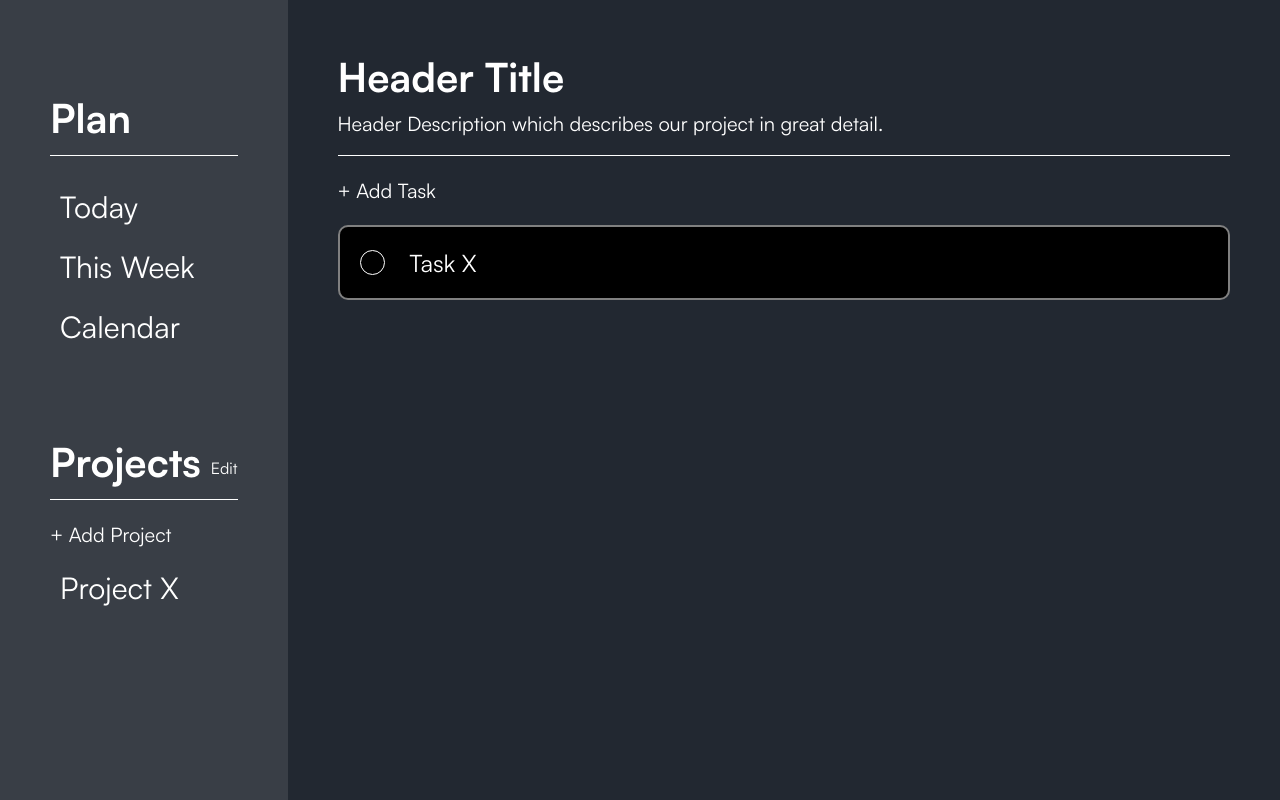
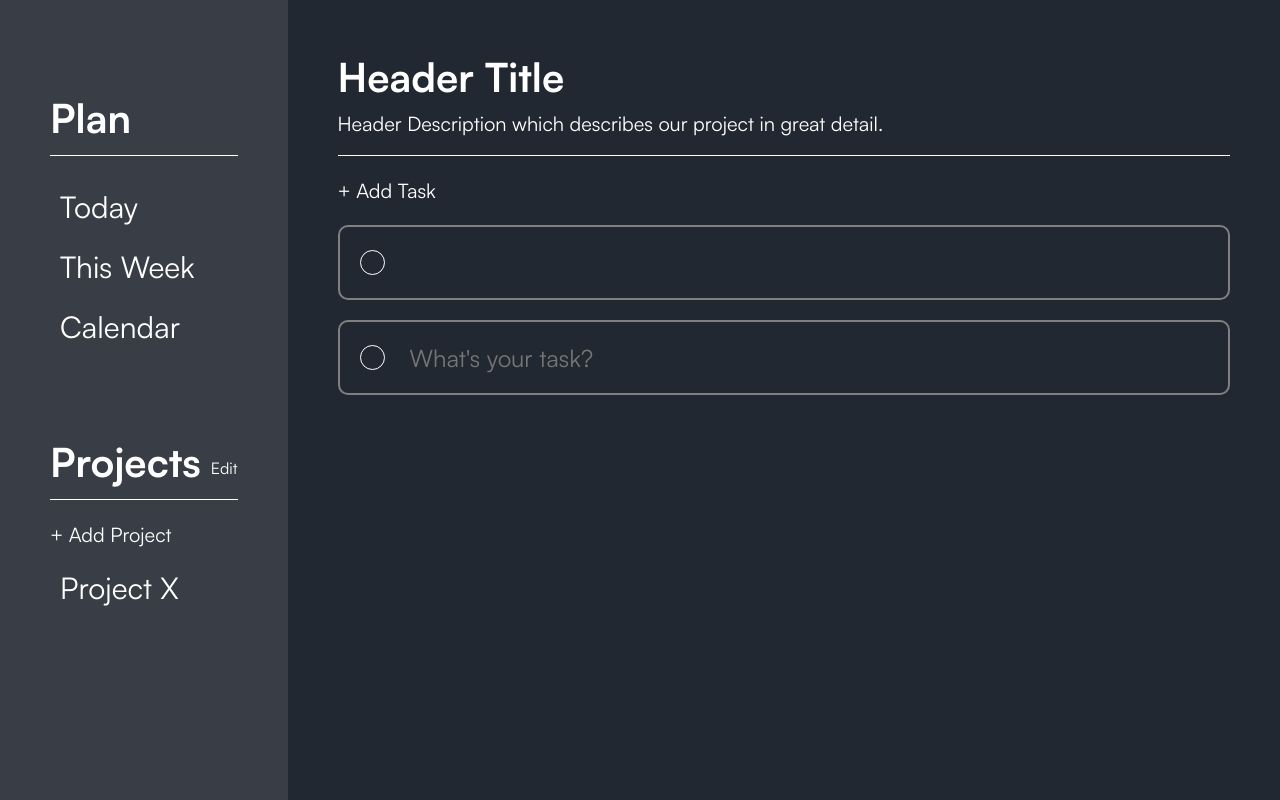
Before and after one commit to PatrikRasch/top-todo-app, a website built with webpack: page dist/index.html in a window 1280 px wide. Both pictures are taken after a click on the element "+ Add Task". Shown: the top 800 px of the page. Built offline with nearby package versions, Linux system fonts and the light colour scheme.

Commit message:
Title of new tasks now actively updates upon entering a value and clicking enter.

```diff
--- /dev/null
+++ b/src/addTask.js
@@ -0,0 +1,50 @@
+import { projects } from "./projects.js";
+
+export function addTask() {
+  const addTask = document.querySelector(".addTask");
+  const tasks = document.querySelector(".tasks");
+
+  const createTask = (id, checked, title, desc, colour) => {
+    return {
+      id: id,
+      checked: checked,
+      title: title,
+      desc: desc,
+      colour: colour,
+    };
+  };
+
+  addTask.addEventListener("click", (e) => {
+    const newTask = createTask(Date.now(), false);
+    projects.push(newTask);
+
+    const taskBox = document.createElement("div");
+    taskBox.classList.add("taskBox");
+    tasks.appendChild(taskBox);
+
+    const taskCheck = document.createElement("div");
+    taskCheck.classList.add("taskCheck");
+    taskBox.appendChild(taskCheck);
+
+    const task = document.createElement("form");
+    task.setAttribute("type", "text");
+    task.setAttribute("method", "post");
+    task.setAttribute("name", "taskForm");
+    task.classList.add("task");
+
+    const taskText = document.createElement("input");
+    taskText.setAttribute("placeholder", "What's your task?");
+
+    taskBox.appendChild(task);
+    task.appendChild(taskText);
+
+    // <input type="hidden" value={todo.id} name="todoId" />
+
+    task.addEventListener("submit", (e) => {
+      e.preventDefault();
+      newTask.title = taskText.value;
+      console.log(newTask);
+      console.log(projects);
+    });
+  });
+}
--- a/src/dom.js
+++ b/src/dom.js
@@ -117,14 +117,18 @@ export function dom() {
   tasks.classList.add("tasks");
   content.appendChild(tasks);
 
-  const task = document.createElement("div");
-  task.classList.add("task");
-  task.classList.add("taskBlack");
-  tasks.appendChild(task);
+  const taskBox = document.createElement("div");
+  taskBox.classList.add("taskBox");
+  tasks.appendChild(taskBox);
 
   const taskCheck = document.createElement("div");
   taskCheck.classList.add("taskCheck");
-  task.appendChild(taskCheck);
+  taskBox.appendChild(taskCheck);
+
+  const task = document.createElement("input");
+  task.classList.add("task");
+  // task.classList.add("taskBlack");
+  taskBox.appendChild(task);
 
   const taskTitle = document.createElement("div");
   taskTitle.classList.add("taskTitle");
--- a/src/index.js
+++ b/src/index.js
@@ -1,4 +1,7 @@
-console.log("I AM ALIVE");
 import { dom } from "./dom.js";
+import { addTask } from "./addTask.js";
 
 dom();
+addTask();
+
+// addTask();
--- a/src/projects.js
+++ b/src/projects.js
@@ -0,0 +1 @@
+export const projects = [];
```
Also changed, not shown: dist/index.html, dist/main.js, dist/styles.css, 1 other file.
